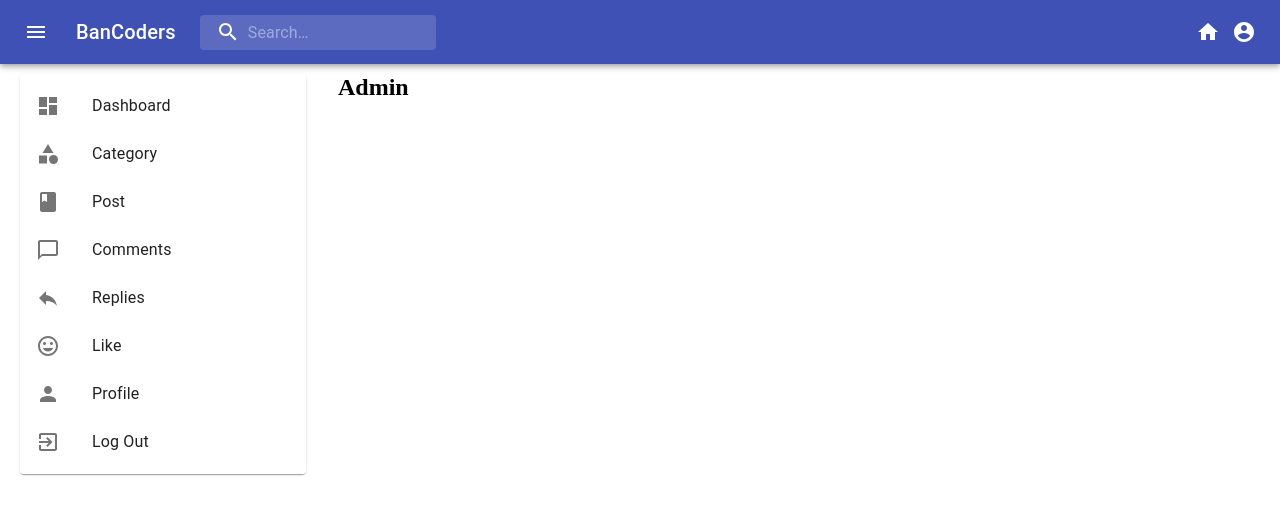
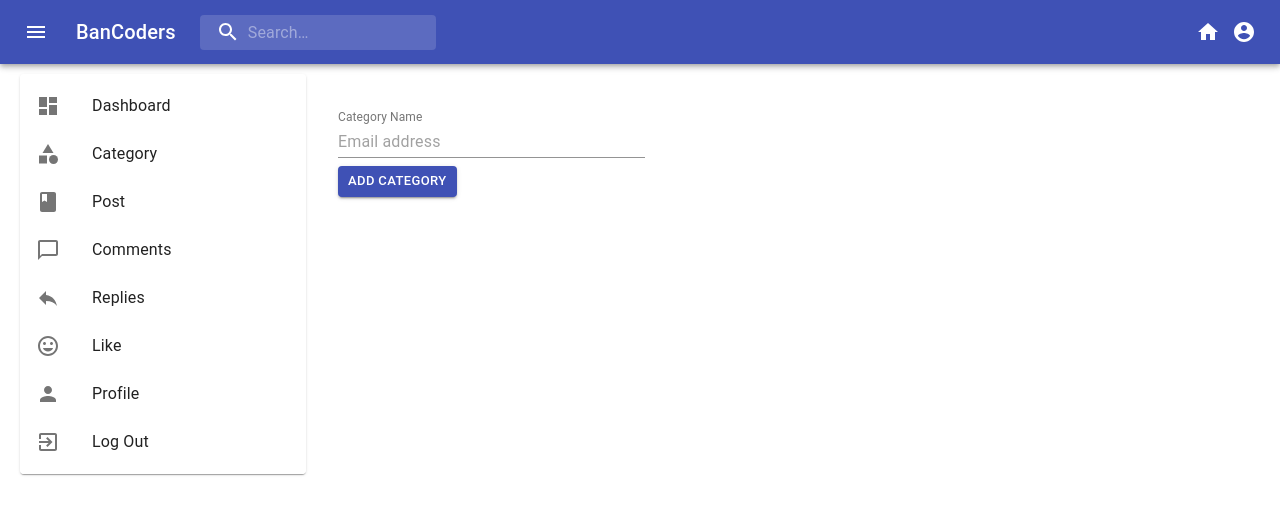
Before and after one commit to mdmonir027/mern-blog, a React (Create React App) app in the folder frontend/: page /admin in a window 1280 px wide. Shown: the top 514 px of the page. Built offline with nearby package versions, Linux system fonts and the light colour scheme.

Commit message:
design: add category

```diff
--- a/frontend/src/admin/Admin.js
+++ b/frontend/src/admin/Admin.js
@@ -1,10 +1,8 @@
 import { Grid } from '@material-ui/core';
 import React from 'react';
-import { useRouteMatch } from 'react-router-dom';
 import Sidebar from './components/sidebar/Sidebar';
 import Routes from './Routes';
 const Admin = () => {
-  const { url, path } = useRouteMatch();
   return (
     <div
       style={{
--- a/frontend/src/admin/Routes.js
+++ b/frontend/src/admin/Routes.js
@@ -1,15 +1,13 @@
 import React from 'react';
-import { Route } from 'react-router';
+import { Route, useRouteMatch } from 'react-router';
+import AddCategory from './pages/category/AddCategory';
 
 const Routes = () => {
+  const { path } = useRouteMatch();
   return (
-    <div>
-      <div>
-        <Route to='/'>
-          <h2>Admin</h2>
-        </Route>
-      </div>
-    </div>
+    <>
+      <Route to={`${path}/category/add`} component={AddCategory} />
+    </>
   );
 };
 
--- /dev/null
+++ b/frontend/src/admin/pages/category/AddCategory.js
@@ -0,0 +1,70 @@
+import { Button, Grid, makeStyles, TextField } from '@material-ui/core';
+import React, { useState } from 'react';
+const useStyles = makeStyles((theme) => ({
+  form: {
+    marginTop: '20px',
+    marginBottom: '20px',
+  },
+  input: {
+    marginTop: theme.spacing(2),
+  },
+  loginCard: {
+    padding: 15,
+  },
+  linkWrapper: {
+    textAlign: 'center',
+  },
+  link: {
+    textDecoration: 'none',
+    display: 'inline-block',
+    textAlign: 'center',
+    color: '#3f51b5',
+  },
+}));
+const AddCategory = () => {
+  const classes = useStyles();
+  const [name, setName] = useState('');
+  const errors = {};
+
+  const submitHandler = (event) => {
+    event.preventDefault();
+  };
+
+  return (
+    <div>
+      <Grid container>
+        <Grid item md={4}>
+          <form className={classes.form} onSubmit={submitHandler}>
+            <TextField
+              type='text'
+              label='Category Name'
+              placeholder='Email address'
+              helperText={errors.name ? errors.name : ''}
+              fullWidth
+              margin='normal'
+              InputLabelProps={{
+                shrink: true,
+              }}
+              error={!!errors.name}
+              name='name'
+              value={name}
+              className={classes.input}
+              onChange={(event) => setName(event.target.value)}
+            />
+
+            <Button
+              variant='contained'
+              color='primary'
+              type='submit'
+              size='small'
+            >
+              Add Category
+            </Button>
+          </form>
+        </Grid>
+      </Grid>
+    </div>
+  );
+};
+
+export default AddCategory;
```
Also changed, not shown: frontend/src/admin/pages/category/MangaCategories.js (added).
